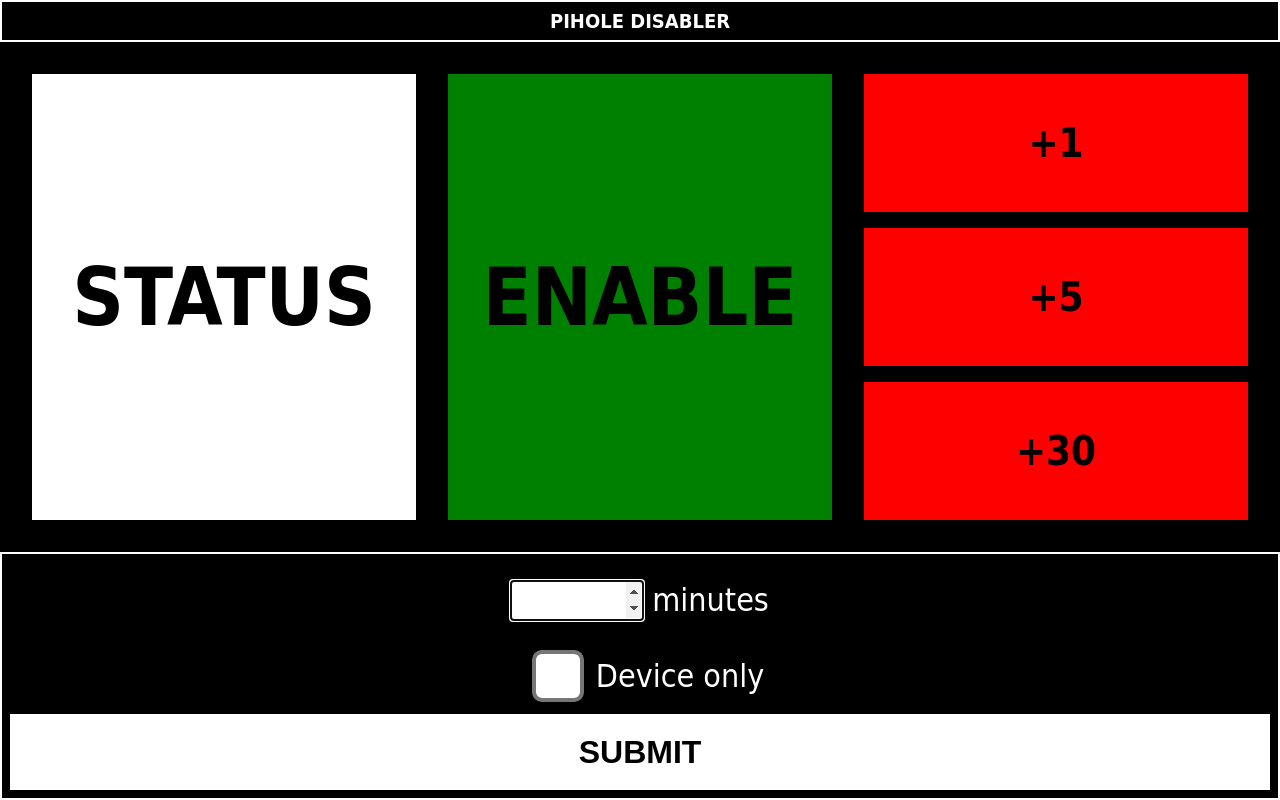
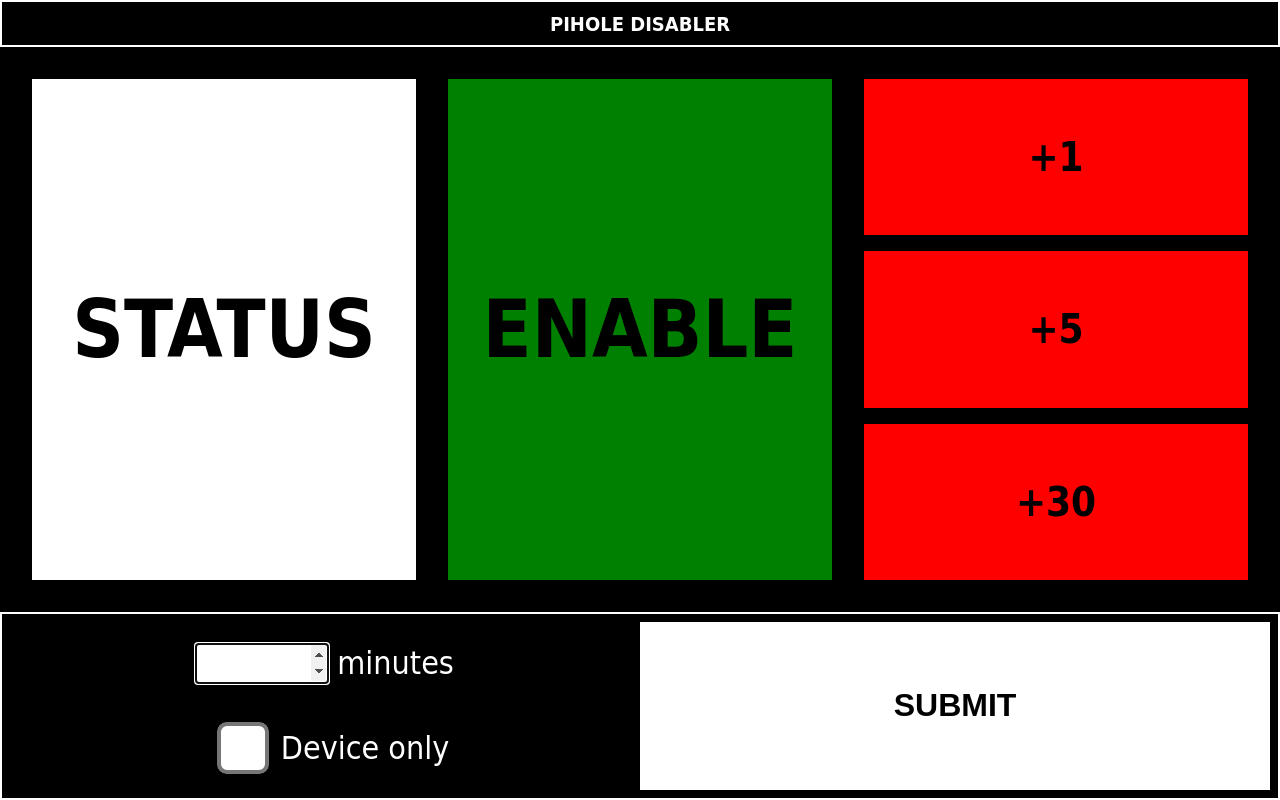
Before and after one commit to Anski-D/pihole-disable, a Python web app: template pihole_disable/templates/disable.html in a window 1280 px wide. Run offline with Jinja, Linux system fonts and the light colour scheme; the template is opened without the code that fills it, so the values that code supplies are empty.

Commit message:
Differing form styles for portrait and landscape

```diff
--- a/pihole_disable/static/styles.css
+++ b/pihole_disable/static/styles.css
@@ -94,10 +94,17 @@
     }
 }
 form {
+    @media (orientation: portrait) {
+        grid-template-rows: repeat(3, 1fr);
+    }
+    @media (orientation: landscape) {
+        grid-template-columns: repeat(2, 1fr);
+        grid-template-rows: repeat(2, 1fr);
+        grid-auto-flow: column;
+    }
     box-sizing: border-box;
     border: 2px solid white;
     display: grid;
-    grid-template-rows: repeat(3, 1fr);
     height: 100%;
     padding: 0.25em;
     font-size: 4vh;
@@ -123,6 +130,9 @@
     zoom: 4;
 }
 form > input[type="submit"] {
+    @media (orientation: landscape) {
+        grid-area: auto / auto / span 2;
+    }
     text-transform: uppercase;
     font-weight: bold;
     &:hover {
```
